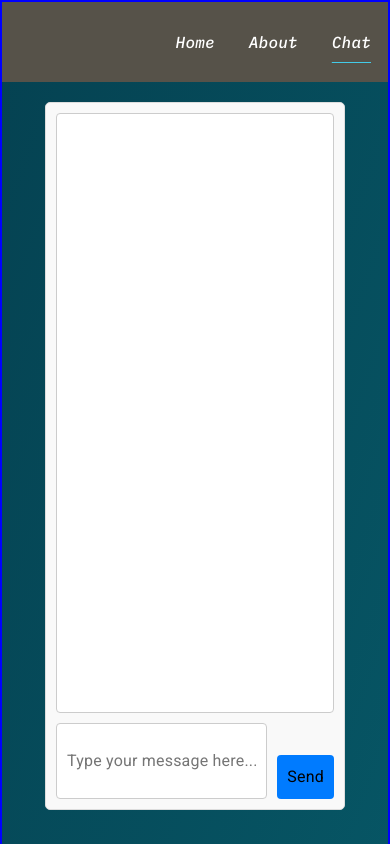
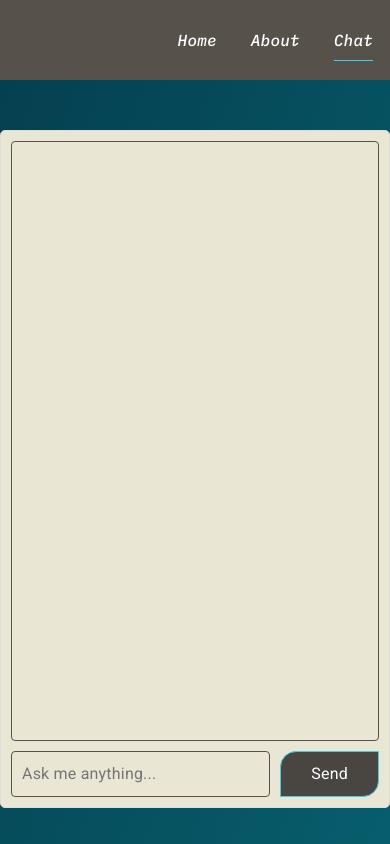
Before and after one commit to AaronGabriel147/project-gallery, a Next.js app: page /chat-interface in a window 390 px wide. Shown: the top 844 px of the page. Built offline with nearby package versions, Linux system fonts and the light colour scheme; a web font is replaced by a local one.

Commit message:
chat mostly styled for first prod

```diff
--- a/pages/chat-interface.js
+++ b/pages/chat-interface.js
@@ -50,10 +50,10 @@ const Chat = () => {
   return (
 
 
+    <div className="app">
+    <NavBar />
 
-
-    <div className="app chat-section-bg">
-    <NavBar />
+    <div className="chat-section-bg">
     <div className="chat-container">
       <div className="chat-messages">
         {messages.map((m, index) => (
@@ -67,7 +67,7 @@ const Chat = () => {
         <input
           className="chat-input"
           type="text"
-          placeholder="Type your message here..."
+          placeholder="Ask me anything..."
           onChange={handleInputChange}
           value={input}
         />
@@ -77,7 +77,11 @@ const Chat = () => {
 
     </div>
 
+    </div>
+
       <Footer />
+
+
     </div>
   );
 };
--- a/styles/globals.css
+++ b/styles/globals.css
@@ -326,6 +326,7 @@ a {
   .my-name {
     display: none;
   }
+
 }
 
 
@@ -1062,9 +1063,8 @@ button:hover {
 
 /* Main chat BG */
 .chat-section-bg {
-  border: 2px solid blue;
-
-
+  /* height: calc(100vh - 80px);  */
+  width: 100%;
   background: linear-gradient(
 		109.6deg,
 		rgb(2, 37, 54) 11.2%,
@@ -1072,25 +1072,24 @@ button:hover {
 	);
   background-size: 400% 400%;
 	animation: gradient 45s ease infinite;
+  /* background: var(--BG-2); */
 }
 
 
-
 .chat-container {
-  width: 50%;
+  width: 80%;
+  /* height: 100%; */
   min-width: 300px;
   margin: 20px auto;
   padding: 10px;
   font-family: Arial, sans-serif;
-  background-color: #f9f9f9;
   border: 1px solid #ddd;
   border-radius: 5px;
   /* border: 2px solid red; */
-
-
-
+  background-color: var(--BG-3);
+  margin-top: 50px;
+  margin-bottom: 50px;
 }
-
 
 
 
@@ -1100,58 +1099,166 @@ button:hover {
   /* min-height: 90%; */
   overflow-y: auto;
   padding: 10px;
-  border: 1px solid #ccc;
   border-radius: 4px;
-  background-color: #ffffff;
   margin-bottom: 10px;
   /* border: 2px solid red; */
-
+  border: 1px solid var(--BG-1);
 }
 
-/* User message */
-.user-message {
-  text-align: right;
+.chat-messages p {
+  color: black;
+  /* font-family: 'IBM Plex Mono', monospace; */
+  font-size: 1.2rem;
+  /* border: 2px solid red; */
+  padding-left: 20px;
+  padding-right: 20px;
+  max-width: 900px;
+}
+
+
+
+/* .user-message {
+  display: flex;
+  flex-direction: row-reverse;
   padding: 8px;
-  background-color: #d1e7dd;
-  border-radius: 10px;
+  background-color: var(--BG-2);
+  border-radius: 15px;
   margin-bottom: 5px;
 }
 
-/* AI message */
 .ai-message {
   text-align: left;
   padding: 8px;
   background-color: #e2e3e5;
   border-radius: 10px;
   margin-bottom: 5px;
+} */
+
+
+/* General chat messages container */
+.chat-messages {
+  padding: 10px;
+  overflow-y: auto; /* Enable scrolling for long conversations */
+  display: flex;
+  flex-direction: column;
+  gap: 10px; /* Add spacing between messages */
 }
 
-/* Chat form container */
+/* User message styles */
+.user-message {
+  align-self: flex-end;
+  background-color: var(--BG-2); /* Soft green background */
+  color: #0f5132; /* Dark green text */
+  /* padding: 6px 25px; */
+  border-radius: 15px 15px 0 15px; /* Rounded corners */
+  max-width: 70%; /* Restrict width for better readability */
+  /* font-family: 'IBM Plex Mono', monospace; */
+  font-size: 1rem;
+  box-shadow: 0px 4px 8px rgba(0, 0, 0, 0.1); /* Subtle shadow for depth */
+  word-wrap: break-word;
+}
+
+/* AI message styles */
+.ai-message {
+  align-self: flex-start;
+  color: #495057; /* Dark gray text */
+  padding: 10px 15px;
+  border-radius: 15px 15px 15px 0;
+  max-width: 70%; /* Restrict width for better readability */
+  font-size: 1rem;
+  box-shadow: 0px 4px 8px rgba(0, 0, 0, 0.1); /* Subtle shadow for depth */
+  word-wrap: break-word; /* Handle long text */
+}
+
+/* Add margin between user and AI messages */
+.user-message,
+.ai-message {
+  margin-bottom: 10px;
+}
+
+
+
+
+
+
+
 .chat-form {
   display: flex;
   gap: 10px;
   margin-top: 10px;
 }
 
+
 /* Input field style */
 .chat-input {
   flex: 1;
   padding: 10px;
-  border: 1px solid #ccc;
+  border: 1px solid var(--BG-1);
   border-radius: 4px;
   font-size: 16px;
+  background-color: #0057b300;
+  max-width: 80%;
+  color: black;
 }
+
+.chat-input:focus {
+  /* border: 1px solid red;  */
+  outline: 2px solid var(--BG-2);
+}
+
 
 /* Send button style */
 .chat-button {
-  padding: 10px;
-  background-color: #007bff;
-  color: #000000;
+  margin:auto;
+  color: #fff;
   border: none;
-  border-radius: 4px;
   cursor: pointer;
+  border-radius: 5px;
+  border-radius: 16px 0;
+  font-size: 1rem;
+  text-shadow: 1px 1px 3px transparent;
+  transition: .2s ease-in-out;
+  border: 1px solid var(--border-color);
+  background-color: var(--button-color);
+  min-width: 80px;
+  padding: 10px 30px;
+  min-width: 150px;
 }
 
 .chat-button:hover {
-  background-color: #0056b3;
+  background-color: #2e1e1a; /* Darken the button color slightly to provide a clear visual contrast */
+  transform: translateY(-3px); /* Adds a slight lift effect for better interactivity */
+  box-shadow: 0 8px 15px rgba(0, 0, 0, 0.2); /* Adds a subtle shadow to give the button a more elevated appearance */
+  transition: .2s ease-in-out, box-shadow .1s ease-in-out;
 }
+
+
+
+@media (max-width: 1000px) {
+  .chat-container {
+    width: 100%;
+  }
+  .chat-button {
+    margin: 0;
+    min-width: 40px;
+  }
+
+  .chat-messages p {
+    font-size: 1.1rem;
+    padding-left: 10px;
+    padding-right: 10px;
+  }
+
+}
+
+@media (min-width: 1000px) {
+  .chat-container {
+    width: 80%;
+  }
+}
+
+@media (min-width: 1300px) {
+  .chat-container {
+    width: 60%;
+  }
+}
```
